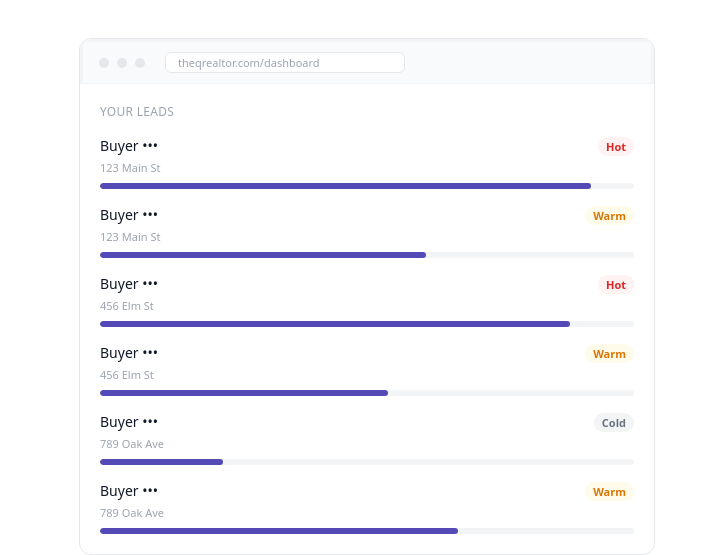
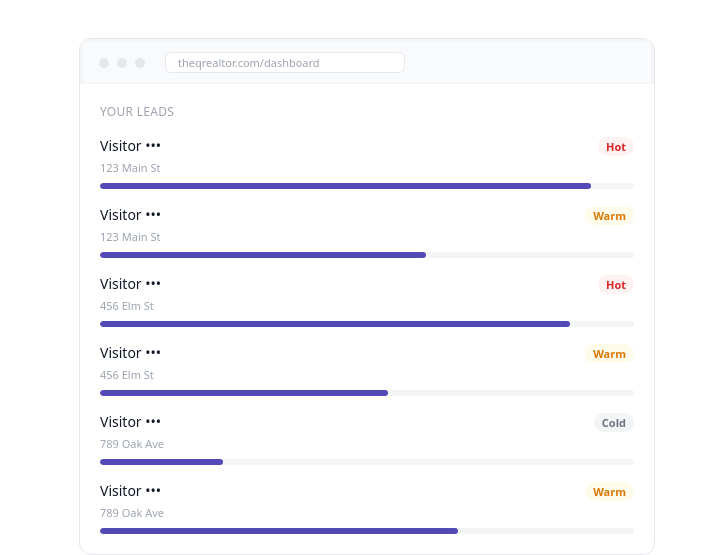
Before and after one commit to daze2991-del/theQRealtor, a Next.js app: page / in a window 1280 px wide. Shown: the part 500-1055 px from the top of the page, without its empty margins (273-998 px from the left). Built offline with nearby package versions, Linux system fonts and the light colour scheme.

Commit message:
Fix brand casing + mockup anonymous label

```diff
--- a/app/(marketing)/page.tsx
+++ b/app/(marketing)/page.tsx
@@ -83,7 +83,7 @@ function DashboardMockup() {
         <div className="flex flex-col gap-4">
           <div>
             <div className="flex items-center justify-between mb-1">
-              <span className="text-sm font-medium text-gray-900">Buyer •••</span>
+              <span className="text-sm font-medium text-gray-900">Visitor •••</span>
               <span className="text-[11px] font-semibold text-red-600 bg-red-50 rounded-full px-2 py-0.5">Hot</span>
             </div>
             <div className="text-[11px] text-gray-400 mb-2">123 Main St</div>
@@ -91,7 +91,7 @@ function DashboardMockup() {
           </div>
           <div>
             <div className="flex items-center justify-between mb-1">
-              <span className="text-sm font-medium text-gray-900">Buyer •••</span>
+              <span className="text-sm font-medium text-gray-900">Visitor •••</span>
               <span className="text-[11px] font-semibold text-amber-600 bg-amber-50 rounded-full px-2 py-0.5">Warm</span>
             </div>
             <div className="text-[11px] text-gray-400 mb-2">123 Main St</div>
@@ -99,7 +99,7 @@ function DashboardMockup() {
           </div>
           <div>
             <div className="flex items-center justify-between mb-1">
-              <span className="text-sm font-medium text-gray-900">Buyer •••</span>
+              <span className="text-sm font-medium text-gray-900">Visitor •••</span>
               <span className="text-[11px] font-semibold text-red-600 bg-red-50 rounded-full px-2 py-0.5">Hot</span>
             </div>
             <div className="text-[11px] text-gray-400 mb-2">456 Elm St</div>
@@ -107,7 +107,7 @@ function DashboardMockup() {
           </div>
           <div>
             <div className="flex items-center justify-between mb-1">
-              <span className="text-sm font-medium text-gray-900">Buyer •••</span>
+              <span className="text-sm font-medium text-gray-900">Visitor •••</span>
               <span className="text-[11px] font-semibold text-amber-600 bg-amber-50 rounded-full px-2 py-0.5">Warm</span>
             </div>
             <div className="text-[11px] text-gray-400 mb-2">456 Elm St</div>
@@ -115,7 +115,7 @@ function DashboardMockup() {
           </div>
           <div>
             <div className="flex items-center justify-between mb-1">
-              <span className="text-sm font-medium text-gray-900">Buyer •••</span>
+              <span className="text-sm font-medium text-gray-900">Visitor •••</span>
               <span className="text-[11px] font-semibold text-gray-500 bg-gray-100 rounded-full px-2 py-0.5">Cold</span>
             </div>
             <div className="text-[11px] text-gray-400 mb-2">789 Oak Ave</div>
@@ -123,7 +123,7 @@ function DashboardMockup() {
           </div>
           <div>
             <div className="flex items-center justify-between mb-1">
-              <span className="text-sm font-medium text-gray-900">Buyer •••</span>
+              <span className="text-sm font-medium text-gray-900">Visitor •••</span>
               <span className="text-[11px] font-semibold text-amber-600 bg-amber-50 rounded-full px-2 py-0.5">Warm</span>
             </div>
             <div className="text-[11px] text-gray-400 mb-2">789 Oak Ave</div>
@@ -525,7 +525,7 @@ function CommonQuestion() {
           Do buyers actually scan QR codes?
         </h2>
         <p className="text-gray-500 leading-relaxed max-w-xl mx-auto">
-          Buyers already pull out their phones at yard signs. TheQRealtor gives them an instant reason to scan — photos, pricing, and property details load immediately. No app to download. No form to fill out just to browse. The experience is fast enough that curiosity becomes engagement before they walk away.
+          Buyers already pull out their phones at yard signs. theqrealtor gives them an instant reason to scan — photos, pricing, and property details load immediately. No app to download. No form to fill out just to browse. The experience is fast enough that curiosity becomes engagement before they walk away.
         </p>
       </motion.div>
     </section>
```
